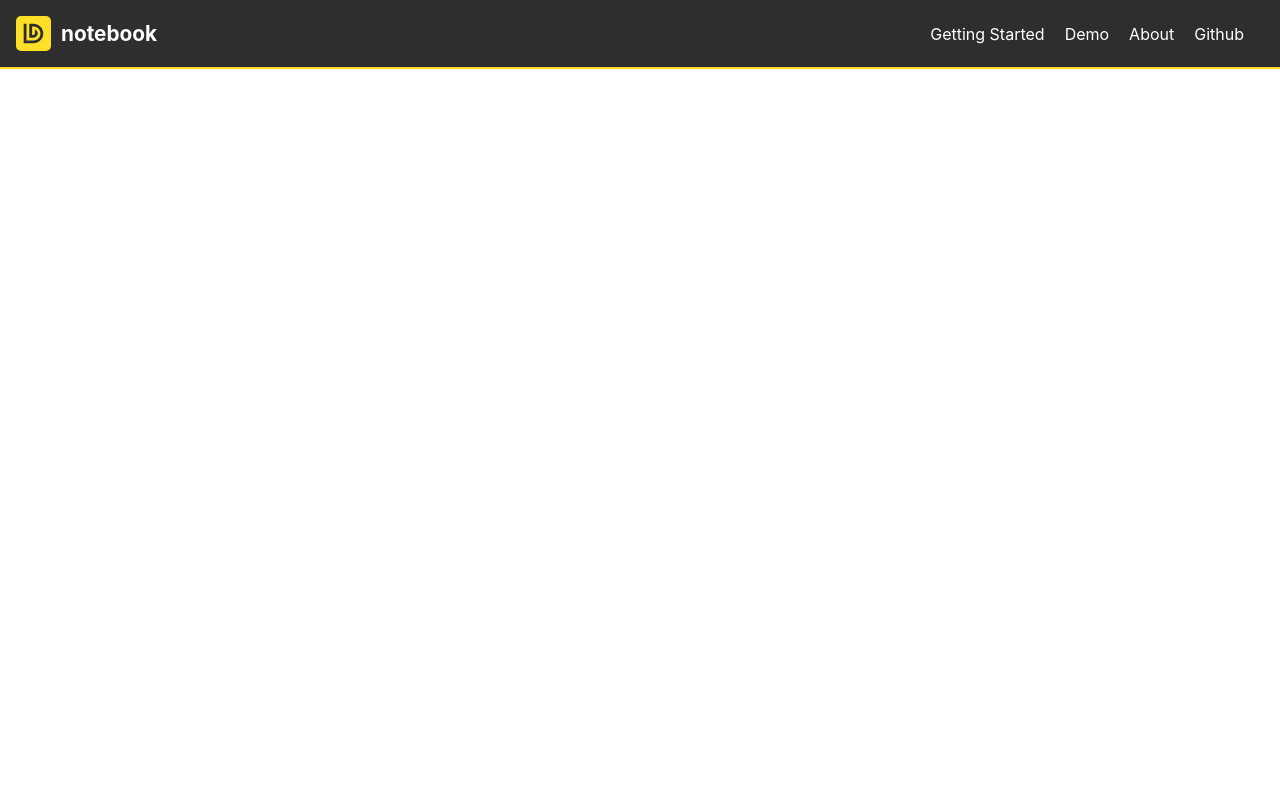
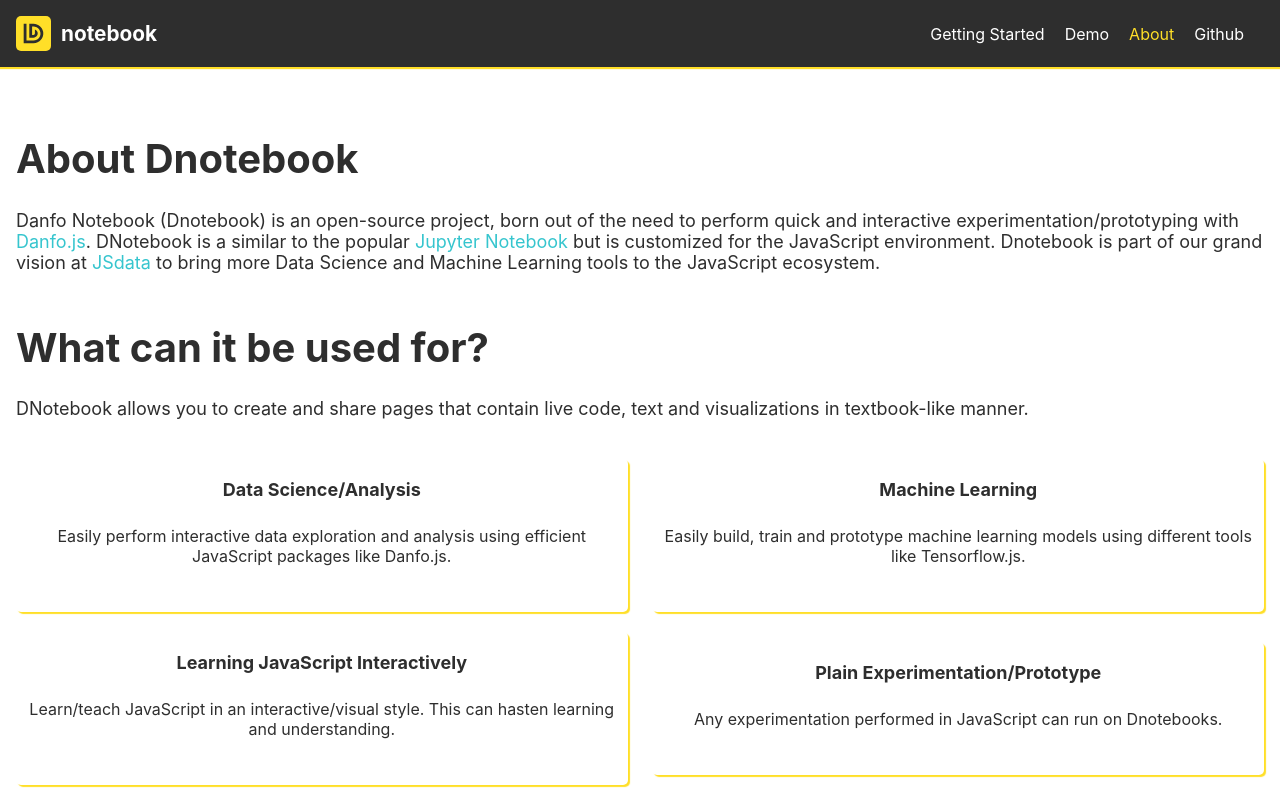
Before and after one commit to javascriptdata/dnotebook-react, a React (Create React App) app: page /about in a window 1280 px wide. Shown: the top 800 px of the page. Built offline with nearby package versions, Linux system fonts and the light colour scheme.

Commit message:
feat: :lipstick: Added the about page

```diff
--- a/src/components/NavBar/navbar.js
+++ b/src/components/NavBar/navbar.js
@@ -1,6 +1,6 @@
 /* eslint-disable import/no-extraneous-dependencies */
-import React, { useState } from "react";
-import { NavLink } from "react-router-dom";
+import React, { useState, useEffect } from "react";
+import { NavLink, useHistory } from "react-router-dom";
 import SideDrawer from "../SideDrawer/SideDrawer";
 import {
   NavBg,
@@ -13,7 +13,6 @@
 } from "./navbar.style";
 import logo from "../../static/logo.svg";
 
-export default function NavBar() {
 const links = [
   {
     title: "Getting Started",
@@ -33,12 +32,26 @@
   },
 ];
 
+export default function NavBar() {
+  const history = useHistory();
+  const { pathname } = history.location;
   const [openDrawer, setOpenDrawer] = useState(false);
+  const [active, setActive] = useState("/getting-started");
 
   const handleDrawer = () => {
     setOpenDrawer(() => !openDrawer);
   };
-
+  useEffect(() => {
+    if (pathname.includes("getting-started" || pathname === "/")) {
+      setActive("/getting-started");
+    }
+    if (pathname.includes("demo")) {
+      setActive("/demo");
+    }
+    if (pathname.includes("about")) {
+      setActive("/about");
+    }
+  }, [pathname]);
   return (
     <>
       <NavBg>
@@ -68,7 +81,19 @@
                 {item.link.includes(":") ? (
                   <a href={item.link}>{item.title}</a>
                 ) : (
-                  <NavLink to={item.link}>{item.title}</NavLink>
+                  <NavLink onClick={() => setActive(item.link)} to={item.link}>
+                    {active === item.link ? (
+                      <div
+                        style={{
+                          color: " #ffdf28",
+                        }}
+                      >
+                        {item.title}
+                      </div>
+                    ) : (
+                      <div>{item.title}</div>
+                    )}
+                  </NavLink>
                 )}
               </NavLinkItem>
             ))}
--- a/src/components/layout/layout.style.js
+++ b/src/components/layout/layout.style.js
@@ -4,4 +4,5 @@
 export const Layout = styled.div`
   margin: 0px auto;
   max-width: 1400px;
+  padding: 1rem;
 `;
--- a/src/index.css
+++ b/src/index.css
@@ -26,3 +26,7 @@
 textarea:focus{
     outline: none;
 }
+a{
+  color: #36c5ce;
+  text-decoration: none;
+}
--- /dev/null
+++ b/src/pages/about/about.js
@@ -0,0 +1,72 @@
+/* eslint-disable react/no-unescaped-entities */
+import React from "react";
+import {
+  Case,
+  CaseHead,
+  CaseSummary,
+  Heading,
+  Summary,
+  UseCases,
+} from "./style";
+import { useCase } from "./usecase";
+
+export default function about() {
+  return (
+    <div>
+      <Heading>About Dnotebook</Heading>
+      <Summary>
+        Danfo Notebook (Dnotebook) is an open-source project, born out of the
+        need to perform quick and interactive experimentation/prototyping with{" "}
+        <a href="https://danfo.jsdata.org/" target="_blank ">
+          Danfo.js
+        </a>
+        . DNotebook is a similar to the popular{" "}
+        <a href="https://jupyter.org/" target="_blank ">
+          Jupyter Notebook
+        </a>{" "}
+        but is customized for the JavaScript environment. Dnotebook is part of
+        our grand vision at{" "}
+        <a href="https://github.com/opensource9ja" target="_blank ">
+          JSdata
+        </a>{" "}
+        to bring more Data Science and Machine Learning tools to the JavaScript
+        ecosystem.
+      </Summary>
+      <div style={{ marginTop: "50px" }}>
+        <Heading>What can it be used for?</Heading>
+        <Summary>
+          DNotebook allows you to create and share pages that contain live code,
+          text and visualizations in textbook-like manner.
+        </Summary>
+        <UseCases>
+          {useCase.map((i) => (
+            <Case key={i.title}>
+              <CaseHead>{i.title}</CaseHead>
+              <CaseSummary>{i.summary}</CaseSummary>
+            </Case>
+          ))}
+        </UseCases>
+      </div>
+      <div style={{ marginTop: "50px" }}>
+        <Heading>Creators and Core Maintainers</Heading>
+        <Summary>
+          Dnotebooks was created by{" "}
+          <a href="https://github.com/risenW" target="_blank" rel="noreferrer">
+            Rising Odegua
+          </a>{" "}
+          and{" "}
+          <a
+            href="https://github.com/steveoni/"
+            target="_blank"
+            rel="noreferrer"
+          >
+            Stephen Oni
+          </a>{" "}
+          . It is actively maintained by them as well. If you're looking to
+          contribute to making it better, you can raise issues here. Dnotebook
+          is hosted on GitHub.
+        </Summary>
+      </div>
+    </div>
+  );
+}
--- /dev/null
+++ b/src/pages/about/style.js
@@ -0,0 +1,53 @@
+/* eslint-disable import/prefer-default-export */
+import styled from "styled-components";
+
+export const Heading = styled.h1`
+  font-weight: bold;
+  font-size: 40px;
+  color: #2e2e2e;
+  @media (max-width: 992px) {
+    font-size: 28px;
+  }
+`;
+
+export const Summary = styled.p`
+  font-size: 18px;
+  color: #2e2e2e;
+`;
+
+export const UseCases = styled.div`
+  margin-top: 20px;
+  margin-bottom: 20px;
+  @media (min-width: 992px) {
+    display: flex;
+    align-items: center;
+    justify-content: space-between;
+    flex-wrap: wrap;
+  }
+`;
+
+export const Case = styled.div`
+  width: 100%;
+  margin-top: 20px;
+  padding-top: 20px;
+  padding-bottom: 20px;
+  text-align: center;
+  background: #ffffff;
+  box-shadow: 2px 2px 1px #ffdf28;
+  border-radius: 5px;
+  @media (min-width: 992px) {
+    width: 49%;
+  }
+`;
+
+export const CaseHead = styled.h6`
+  font-weight: bold;
+  font-size: 18px;
+  margin: 0px;
+  color: #2e2e2e;
+`;
+
+export const CaseSummary = styled(Summary)`
+  font-size: 16px;
+  padding: 10px;
+`;
--- /dev/null
+++ b/src/pages/about/usecase.js
@@ -0,0 +1,23 @@
+/* eslint-disable import/prefer-default-export */
+export const useCase = [
+  {
+    title: "Data Science/Analysis",
+    summary:
+      "Easily perform interactive data exploration and analysis using efficient JavaScript packages like Danfo.js.",
+  },
+  {
+    title: "Machine Learning",
+    summary:
+      "Easily build, train and prototype machine learning models using different tools like Tensorflow.js.",
+  },
+  {
+    title: "Learning JavaScript Interactively",
+    summary:
+      "Learn/teach JavaScript in an interactive/visual style. This can hasten learning and understanding.",
+  },
+  {
+    title: "Plain Experimentation/Prototype",
+    summary:
+      "Any experimentation performed in JavaScript can run on Dnotebooks.",
+  },
+];
--- a/src/routes/routes.js
+++ b/src/routes/routes.js
@@ -1,11 +1,16 @@
-import React from "react";
+import React, { lazy, Suspense } from "react";
 import { Route, Switch } from "react-router-dom";
-import Demo from "../pages/demo";
+
+const Demo = lazy(() => import("../pages/demo/demo"));
+const About = lazy(() => import("../pages/about/about"));
 
 export default function Routes() {
   return (
-    <Switch>
-      <Route exact component={Demo} path="/demo" />
-    </Switch>
+    <Suspense fallback={<div>loading</div>}>
+      <Switch>
+        <Route exact component={Demo} path="/demo" />
+        <Route exact component={About} path="/about" />
+      </Switch>
+    </Suspense>
   );
 }
--- a/src/utils.js
+++ b/src/utils.js
@@ -1,3 +1,28 @@
+// Function for cell on going activity
+function cellActivity(type, message) {
+  if (type === "loading") {
+    document.getElementById("play").style.display = "none";
+    document.getElementById("activity-loader").style.display = "block";
+    document.getElementById(`#cell-output-${window.current_cell}`).innerHTML =
+      "";
+  } else if (type === "success") {
+    document.getElementById("play").style.display = "block";
+    document.getElementById("activity-loader").style.display = "none";
+    document.getElementById(
+      `#cell-output-${window.current_cell}`
+    ).innerHTML = message;
+    document.getElementById(`#cell-output-${window.current_cell}`).style.color =
+      "white";
+  } else {
+    document.getElementById("play").style.display = "block";
+    document.getElementById("activity-loader").style.display = "none";
+    document.getElementById(
+      `#cell-output-${window.current_cell}`
+    ).innerHTML = message;
+    document.getElementById(`#cell-output-${window.current_cell}`).style.color =
+      "red";
+  }
+}
 /* eslint-disable no-eval */
 /* eslint-disable no-multi-assign */
 /* eslint-disable no-plusplus */
@@ -139,29 +164,21 @@
  */
 // eslint-disable-next-line consistent-return
 const load_package = async (array, callback) => {
-  try {
-    document.getElementById("play").style.display = "none";
-    document.getElementById("activity-loader").style.display = "block";
+  cellActivity("loading", "");
   const loader = function (src, handler) {
     const script = document.createElement("script");
     script.type = "text/javascript";
     script.src = src;
     script.onload = script.onreadystatechange = function () {
       script.onreadystatechange = script.onload = null;
-        document.getElementById("play").style.display = "block";
-        document.getElementById("activity-loader").style.display = "none";
-        document.getElementById("cell-output").innerHTML =
-          "Package sucessfully loaded";
-        document.getElementById("cell-output").style.color = "white";
       handler();
+      cellActivity("success", "Package successfully loaded");
     };
     script.onerror = function (error) {
-        document.getElementById("play").style.display = "block";
-        document.getElementById("activity-loader").style.display = "none";
-        document.getElementById(
-          "cell-output"
-        ).innerHTML = `Failed to load package ${error.path[0].src}. Check internet connection or package url`;
-        document.getElementById("cell-output").style.color = "red";
+      cellActivity(
+        "error",
+        `Failed to load package ${error.path[0].src}. Check internet connection or package url`
+      );
     };
     script.async = true;
     document.body.appendChild(script);
@@ -176,9 +193,6 @@
     }
   })();
   return "done";
-  } catch (error) {
-    console.log(error);
-  }
 };
 
 export const load_notebook = (dispatch) => {
@@ -195,20 +209,74 @@
     reader.readAsText(content);
   }
 };
+/**
+ * Returns the id of the current cell's output div
+ */
+function this_div() {
+  const id = `#cell-output-${window.current_cell}`;
+  const rand_div_name = `random_div_#${id}`;
+  const html = `
+      <div class="col-md-1"></div>
+      <div class="col-md-9" id=${rand_div_name}>
+      </div>
+      <div class="col-md-2"></div>
+      `;
+  document.getElementById(id).append(html);
+  return rand_div_name;
+}
 
+/**
+ * Creates multiple divs for plotting in an output cell
+ * @param {String} name of the div to create
+ * @param {Function} callback
+ */
+// eslint-disable-next-line no-unused-vars
+function viz(name, callback) {
+  console.log(name);
+  // utility function to enabling ploting
+  // create the ploting div needed
+
+  const id = `#cell-output-${window.current_cell}`;
+  console.log(document.getElementById(id));
+  document.getElementById(id).append(`<div>ddl;</div>`);
+  // eslint-disable-next-line no-unused-vars
+}
 /**
  * Helper function to load CSV data into Danfo.js Data Structure
  * @param {String} path to CSV data.
  */
+// eslint-disable-next-line consistent-return
 async function load_csv(path) {
+  cellActivity("loading", "");
+  try {
     // eslint-disable-next-line no-undef
     const df = await dfd.read_csv(path);
+    cellActivity("success", "Successfully loaded csv");
     return df;
+  } catch (error) {
+    cellActivity(
+      "error",
+      "Failed to load csv. Check your internet connection or your csv path"
+    );
   }
+}
+
+/**
+ * Helper function to easily log output from for loops in Dom
+ * @param {*} args
+ */
+function forLoop_log(args) {
+  const id = `#cell-output-${window.current_cell}`;
+  document.getElementById(id).append(`${args}<br />`);
+}
+
+console.forlog = forLoop_log;
 
 export const makeGlobal = () => {
   window.print_val = print_val;
   window.table = table;
   window.load_package = load_package;
   window.load_csv = load_csv;
+  window.this_div = this_div;
+  window.viz = viz;
 };
```
Also changed, not shown: src/Cell.js (+13 -3 lines), src/pages/demo/demo.js (renamed from src/pages/demo.js, +4 -4 lines), .eslintrc.js. Lines whose indentation alone changed are shown as unchanged.
